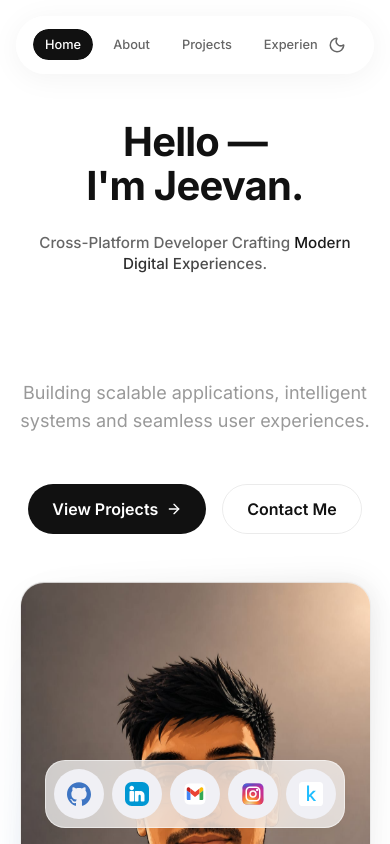
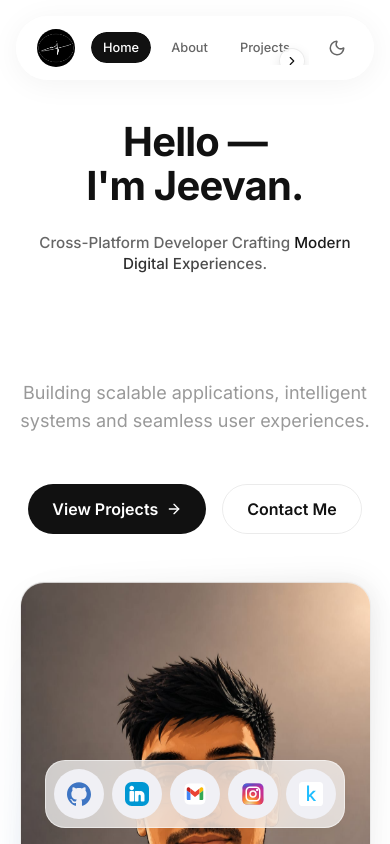
Before and after one commit to Jeevanmac/profile, a React (Vite) app: page / in a window 390 px wide. Shown: the top 844 px of the page. Built offline with nearby package versions, Linux system fonts and the light colour scheme.

Commit message:
feat: improve navigation ux, clickable contact cards, and logo popup animation

```diff
--- a/src/App.jsx
+++ b/src/App.jsx
@@ -27,7 +27,7 @@ function App() {
       <main className="container">
         {activeTab === 'Home' && (
           <>
-            <HeroSection />
+            <HeroSection setActiveTab={setActiveTab} />
             <SkillsGrid />
             <ProjectsSection setActiveTab={setActiveTab} />
           </>
--- a/src/components/HeroSection.jsx
+++ b/src/components/HeroSection.jsx
@@ -12,7 +12,7 @@ const expertiseList = [
   "Data Visualization"
 ];
 
-export const HeroSection = () => {
+export const HeroSection = ({ setActiveTab }) => {
   const [expertiseIndex, setExpertiseIndex] = useState(0);
 
   useEffect(() => {
@@ -59,11 +59,11 @@ export const HeroSection = () => {
           </p>
 
           <div className={styles.ctaGroup}>
-            <button className={styles.primaryBtn}>
+            <button className={styles.primaryBtn} onClick={() => setActiveTab('Projects')}>
               View Projects
               <ArrowRight size={16} className={styles.btnIcon} />
             </button>
-            <button className={styles.secondaryBtn}>
+            <button className={styles.secondaryBtn} onClick={() => setActiveTab('Contact')}>
               Contact Me
             </button>
           </div>
--- a/src/components/Navbar.jsx
+++ b/src/components/Navbar.jsx
@@ -1,7 +1,7 @@
-import React, { useState } from 'react';
-import { motion } from 'framer-motion';
+import React, { useState, useEffect, useRef } from 'react';
+import { motion, AnimatePresence } from 'framer-motion';
 import { useTheme } from '../context/ThemeProvider';
-import { Moon, Sun } from 'lucide-react';
+import { Moon, Sun, ChevronLeft, ChevronRight } from 'lucide-react';
 import styles from './Navbar.module.css';
 import clsx from 'clsx';
 import logo from '../assets/logo.png';
@@ -11,16 +11,114 @@ const navItems = ['Home', 'About', 'Projects', 'Experience', 'Certificates', 'Co
 
 export const Navbar = ({ activeTab, setActiveTab }) => {
   const { theme, toggleTheme } = useTheme();
+  const [isLogoOpen, setIsLogoOpen] = useState(false);
+  const [showLeftArrow, setShowLeftArrow] = useState(false);
+  const [showRightArrow, setShowRightArrow] = useState(false);
+  const navLinksRef = useRef(null);
   const logoSrc = theme === 'light' ? lightLogo : logo;
+
+  const handleScroll = () => {
+    if (navLinksRef.current) {
+      const { scrollLeft, scrollWidth, clientWidth } = navLinksRef.current;
+      setShowLeftArrow(scrollLeft > 5);
+      setShowRightArrow(scrollLeft < scrollWidth - clientWidth - 5);
+    }
+  };
+
+  // Handle scroll checks on mount and window resize
+  useEffect(() => {
+    const timer = setTimeout(handleScroll, 100);
+    window.addEventListener('resize', handleScroll);
+    return () => {
+      clearTimeout(timer);
+      window.removeEventListener('resize', handleScroll);
+    };
+  }, []);
+
+  // Handle auto-scrolling active tab into view and checking scroll indicators
+  useEffect(() => {
+    if (navLinksRef.current) {
+      const activeEl = navLinksRef.current.querySelector('.' + styles.activeText);
+      if (activeEl) {
+        activeEl.scrollIntoView({
+          behavior: 'smooth',
+          block: 'nearest',
+          inline: 'center'
+        });
+      }
+    }
+    const timer = setTimeout(handleScroll, 400); // Check after smooth scrolling finishes
+    return () => clearTimeout(timer);
+  }, [activeTab]);
+
+  // Handle body scroll locking
+  useEffect(() => {
+    if (isLogoOpen) {
+      document.body.style.overflow = 'hidden';
+    } else {
+      document.body.style.overflow = '';
+    }
+    return () => {
+      document.body.style.overflow = '';
+    };
+  }, [isLogoOpen]);
+
+  // Handle ESC key to close
+  useEffect(() => {
+    const handleKeyDown = (e) => {
+      if (e.key === 'Escape') {
+        setIsLogoOpen(false);
+      }
+    };
+    if (isLogoOpen) {
+      window.addEventListener('keydown', handleKeyDown);
+    }
+    return () => {
+      window.removeEventListener('keydown', handleKeyDown);
+    };
+  }, [isLogoOpen]);
 
   return (
     <header className={styles.header}>
       <nav className={clsx('glass', styles.nav)}>
-        <div className={styles.logo}>
+        <div
+          className={styles.logo}
+          onClick={() => setIsLogoOpen(true)}
+          role="button"
+          tabIndex={0}
+          aria-label="View enlarged profile logo"
+          onKeyDown={(e) => {
+            if (e.key === 'Enter' || e.key === ' ') {
+              e.preventDefault();
+              setIsLogoOpen(true);
+            }
+          }}
+          style={{ cursor: 'pointer' }}
+        >
           <img src={logoSrc} alt="Logo" style={{ width: '48px', height: '48px', borderRadius: '50%', display: 'block' }} />
         </div>
 
-        <ul className={styles.navLinks}>
+        <div className={styles.scrollWrapper}>
+          <AnimatePresence>
+            {showLeftArrow && (
+              <motion.div
+                className={styles.scrollIndicatorLeft}
+                initial={{ opacity: 0, scale: 0.8 }}
+                animate={{ opacity: 1, scale: 1 }}
+                exit={{ opacity: 0, scale: 0.8 }}
+                transition={{ duration: 0.2 }}
+                aria-hidden="true"
+              >
+                <ChevronLeft size={14} />
+              </motion.div>
+            )}
+          </AnimatePresence>
+
+          <ul
+            ref={navLinksRef}
+            className={styles.navLinks}
+            onScroll={handleScroll}
+          >
             {navItems.map((item) => (
               <li key={item} className={styles.navItem}>
                 <button
@@ -40,10 +138,67 @@ export const Navbar = ({ activeTab, setActiveTab }) => {
             ))}
           </ul>
 
+          <AnimatePresence>
+            {showRightArrow && (
+              <motion.div
+                className={styles.scrollIndicatorRight}
+                initial={{ opacity: 0, scale: 0.8 }}
+                animate={{ opacity: 1, scale: 1 }}
+                exit={{ opacity: 0, scale: 0.8 }}
+                transition={{ duration: 0.2 }}
+                aria-hidden="true"
+              >
+                <ChevronRight size={14} />
+              </motion.div>
+            )}
+          </AnimatePresence>
+        </div>
+
         <button onClick={toggleTheme} className={styles.themeToggle} aria-label="Toggle theme">
           {theme === 'dark' ? <Sun size={18} /> : <Moon size={18} />}
         </button>
       </nav>
+
+      {/* Centered macOS-style Popup */}
+      <AnimatePresence>
+        {isLogoOpen && (
+          <motion.div
+            className={styles.modalOverlay}
+            initial={{ opacity: 0 }}
+            animate={{ opacity: 1 }}
+            exit={{ opacity: 0 }}
+            transition={{ duration: 0.25, ease: 'easeInOut' }}
+            onClick={() => setIsLogoOpen(false)}
+            aria-modal="true"
+            role="dialog"
+            aria-label="Logo preview modal"
+          >
+            <motion.div
+              className={styles.modalContent}
+              initial={{ opacity: 0, scale: 0.85, y: 15 }}
+              animate={{ opacity: 1, scale: 1, y: 0 }}
+              exit={{ opacity: 0, scale: 0.85, y: 10 }}
+              transition={{
+                duration: 0.4,
+                ease: [0.16, 1, 0.3, 1], // macOS-style premium easing
+              }}
+              onClick={(e) => e.stopPropagation()}
+            >
+              <button
+                className={styles.modalCloseButton}
+                onClick={() => setIsLogoOpen(false)}
+                aria-label="Close modal"
+              >
+                &times;
+              </button>
+
+              <div className={styles.modalImageWrapper}>
+                <img src={logoSrc} alt="Enlarged Logo" className={styles.modalImage} />
+              </div>
+            </motion.div>
+          </motion.div>
+        )}
+      </AnimatePresence>
     </header>
   );
 };
--- a/src/components/Navbar.module.css
+++ b/src/components/Navbar.module.css
@@ -25,6 +25,63 @@
   font-size: 1.25rem;
   margin-right: 2rem;
   padding: 0.5rem;
+  flex-shrink: 0;
+  display: flex;
+  align-items: center;
+  justify-content: center;
+  min-width: 48px;
+}
+
+.logo img {
+  width: 48px;
+  height: 48px;
+  transition: width 0.3s ease, height 0.3s ease;
+}
+
+.scrollWrapper {
+  position: relative;
+  display: flex;
+  align-items: center;
+  justify-content: center; /* Center links on desktop */
+  flex: 1;
+  overflow: hidden;
+  margin-right: 1.5rem;
+}
+
+.scrollIndicatorLeft,
+.scrollIndicatorRight {
+  position: absolute;
+  top: 50%;
+  transform: translateY(-50%);
+  display: none; /* Hide on desktop as standard layout isn't scrollable */
+  align-items: center;
+  justify-content: center;
+  width: 26px;
+  height: 26px;
+  border-radius: 50%;
+  background: rgba(20, 20, 20, 0.85);
+  backdrop-filter: blur(8px);
+  -webkit-backdrop-filter: blur(8px);
+  border: 1px solid rgba(255, 255, 255, 0.1);
+  color: var(--text-primary);
+  pointer-events: none;
+  z-index: 10;
+  box-shadow: 0 4px 12px rgba(0, 0, 0, 0.35);
+}
+
+[data-theme='light'] .scrollIndicatorLeft,
+[data-theme='light'] .scrollIndicatorRight {
+  background: rgba(255, 255, 255, 0.9);
+  border: 1px solid rgba(0, 0, 0, 0.08);
+  box-shadow: 0 4px 12px rgba(0, 0, 0, 0.1);
+}
+
+.scrollIndicatorLeft {
+  left: 4px;
+}
+
+.scrollIndicatorRight {
+  right: 4px;
 }
 
 .navLinks {
@@ -100,7 +157,24 @@
   }
 
   .logo {
-    display: none; /* Hide logo on mobile to give tabs more space */
+    margin-right: 0.75rem;
+    padding: 0.25rem;
+    min-width: 38px;
+  }
+
+  .logo img {
+    width: 38px !important;
+    height: 38px !important;
+  }
+
+  .scrollWrapper {
+    justify-content: flex-start; /* Left-align links to allow horizontal scrolling on mobile */
+    margin-right: 0.5rem;
+  }
+
+  .scrollIndicatorLeft,
+  .scrollIndicatorRight {
+    display: flex; /* Only show in mobile/tablet viewport */
   }
 
   .navLinks {
@@ -108,6 +182,7 @@
     scrollbar-width: none; /* Firefox */
     -ms-overflow-style: none; /* IE/Edge */
     padding-bottom: 2px; /* Prevent scrollbar clipping */
+    width: 100%;
   }
 
   .navLinks::-webkit-scrollbar {
@@ -119,3 +194,123 @@
     font-size: 0.8rem;
   }
 }
+
+/* macOS Modal Styles */
+.modalOverlay {
+  position: fixed;
+  inset: 0;
+  background-color: rgba(0, 0, 0, 0.65);
+  backdrop-filter: blur(16px);
+  -webkit-backdrop-filter: blur(16px);
+  display: flex;
+  align-items: center;
+  justify-content: center;
+  z-index: 1000;
+  pointer-events: auto; /* Re-enable pointer events since .header has pointer-events: none */
+}
+
+[data-theme='light'] .modalOverlay {
+  background-color: rgba(255, 255, 255, 0.35);
+  backdrop-filter: blur(20px);
+  -webkit-backdrop-filter: blur(20px);
+}
+
+.modalContent {
+  position: relative;
+  background: rgba(255, 255, 255, 0.03);
+  border: 1px solid rgba(255, 255, 255, 0.08);
+  border-radius: 32px;
+  padding: 2.25rem;
+  box-shadow:
+    0 24px 60px rgba(0, 0, 0, 0.4),
+    inset 0 1px 0 rgba(255, 255, 255, 0.1);
+  display: flex;
+  flex-direction: column;
+  align-items: center;
+  justify-content: center;
+  max-width: 90vw;
+  max-height: 90vh;
+}
+
+[data-theme='light'] .modalContent {
+  background: rgba(255, 255, 255, 0.75);
+  border: 1px solid rgba(0, 0, 0, 0.06);
+  box-shadow:
+    0 24px 60px rgba(0, 0, 0, 0.12),
+    inset 0 1px 0 rgba(255, 255, 255, 0.6);
+}
+
+.modalCloseButton {
+  position: absolute;
+  top: 14px;
+  right: 14px;
+  width: 28px;
+  height: 28px;
+  border-radius: 50%;
+  background: rgba(255, 255, 255, 0.08);
+  border: 1px solid rgba(255, 255, 255, 0.12);
+  color: var(--text-secondary);
+  font-size: 18px;
+  display: flex;
+  align-items: center;
+  justify-content: center;
+  cursor: pointer;
+  transition: all 0.2s ease;
+  z-index: 10;
+  line-height: 1;
+}
+
+[data-theme='light'] .modalCloseButton {
+  background: rgba(0, 0, 0, 0.05);
+  border: 1px solid rgba(0, 0, 0, 0.05);
+}
+
+.modalCloseButton:hover {
+  background: rgba(239, 68, 68, 0.85); /* macOS red close button color */
+  border-color: transparent;
+  color: white;
+  transform: scale(1.05);
+}
+
+.modalImageWrapper {
+  display: flex;
+  align-items: center;
+  justify-content: center;
+  overflow: hidden;
+  border-radius: 24px;
+  width: 320px;
+  height: 320px;
+  transition: transform 0.4s cubic-bezier(0.16, 1, 0.3, 1);
+  box-shadow: 0 10px 30px rgba(0, 0, 0, 0.2);
+}
+
+[data-theme='light'] .modalImageWrapper {
+  box-shadow: 0 10px 30px rgba(0, 0, 0, 0.08);
+}
+
+.modalImage {
+  width: 100%;
+  height: 100%;
+  object-fit: cover;
+  border-radius: 24px;
+}
+
+.modalImageWrapper:hover {
+  transform: scale(1.03);
+  box-shadow: 0 16px 40px rgba(0, 0, 0, 0.3);
+}
+
+[data-theme='light'] .modalImageWrapper:hover {
+  box-shadow: 0 16px 40px rgba(0, 0, 0, 0.15);
+}
+
+@media (max-width: 576px) {
+  .modalImageWrapper {
+    width: 240px;
+    height: 240px;
+  }
+  .modalContent {
+    padding: 1.75rem;
+    border-radius: 24px;
+  }
+}
```
Also changed, not shown: src/components/ContactCards.jsx (+17 -10 lines), src/components/ContactCards.module.css (+9 -0 lines). Lines whose indentation alone changed are shown as unchanged.
